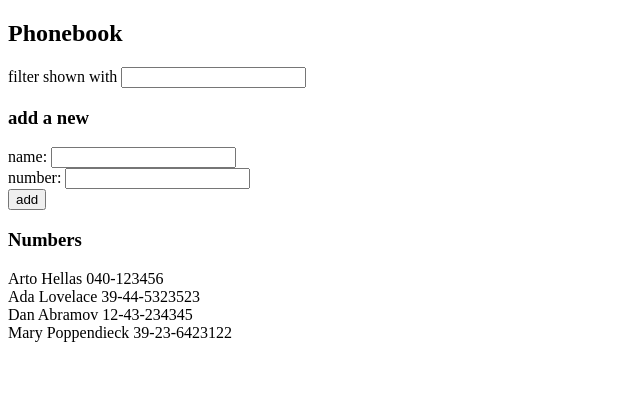
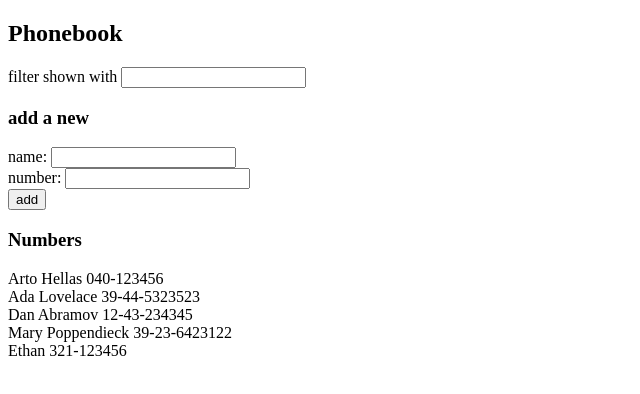
Before and after one commit to Yemyam/full-stack-open, a React (Vite) app in the folder part2/phonebook/: page / in a window 1280 px wide. Shown: the top 394 px of the page, without its empty margins (0-640 px from the left). Built offline with nearby package versions, Linux system fonts and the light colour scheme; data requests are answered from the project's data file.

Commit message:
Completed ex 2.12

```diff
--- a/part2/phonebook/db.json
+++ b/part2/phonebook/db.json
@@ -1,5 +1,5 @@
 {
-    "persons":[
+  "persons": [
     {
       "name": "Arto Hellas",
       "number": "040-123456",
@@ -19,6 +19,11 @@
       "name": "Mary Poppendieck",
       "number": "39-23-6423122",
       "id": "4"
+    },
+    {
+      "id": 5,
+      "name": "Ethan",
+      "number": "321-123456"
     }
   ]
 }
--- a/part2/phonebook/src/App.jsx
+++ b/part2/phonebook/src/App.jsx
@@ -71,7 +71,10 @@ const App = () => {
       alert(`${newName} is already added to phonebook`)
     }
     else {
-      setPersons(persons.concat(newPerson))
+      axios.post("http://localhost:3001/persons",newPerson)
+      .then(response => {
+        setPersons(persons.concat(newPerson))
+      })
     }
   }
 
```
Lines whose indentation alone changed are shown as unchanged.
